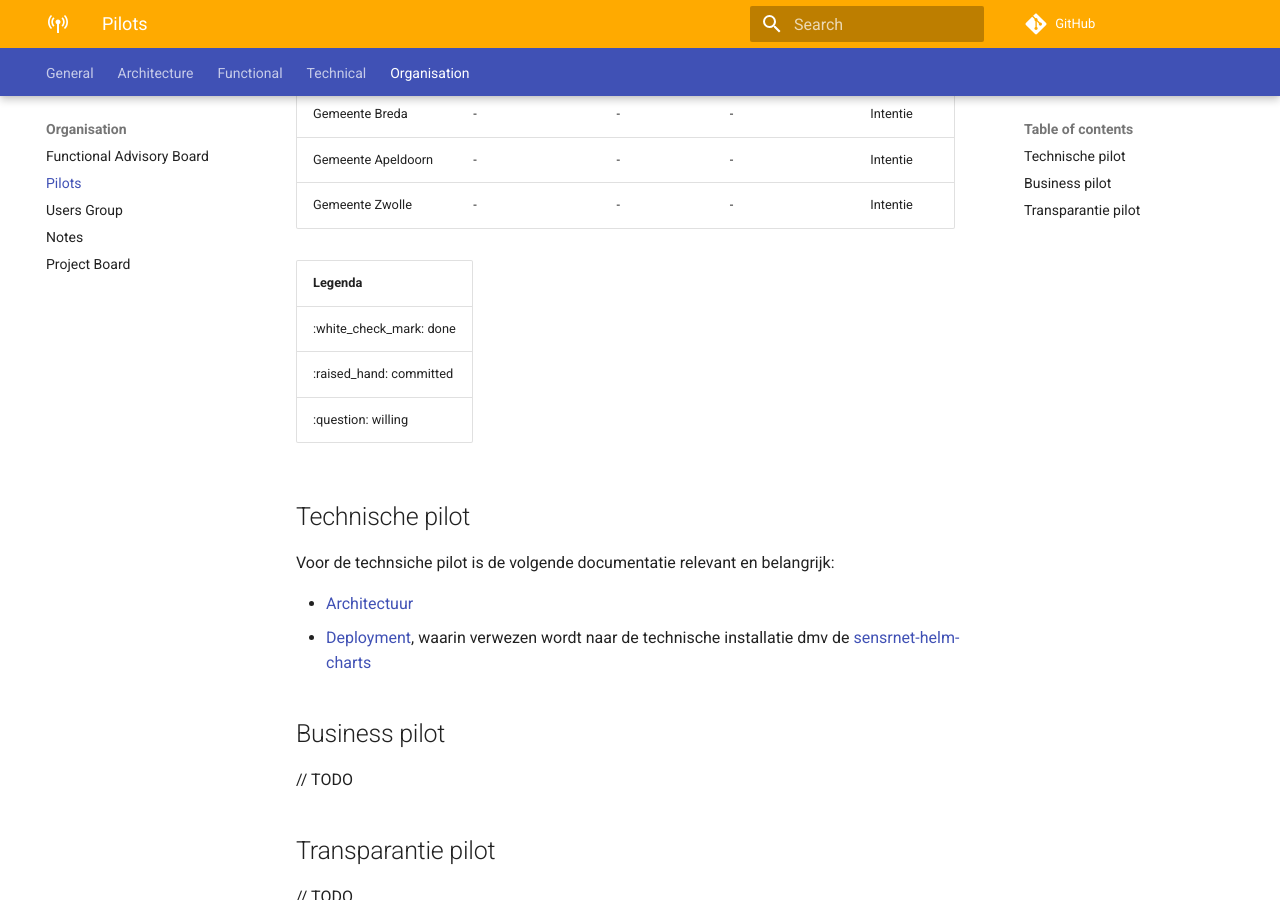
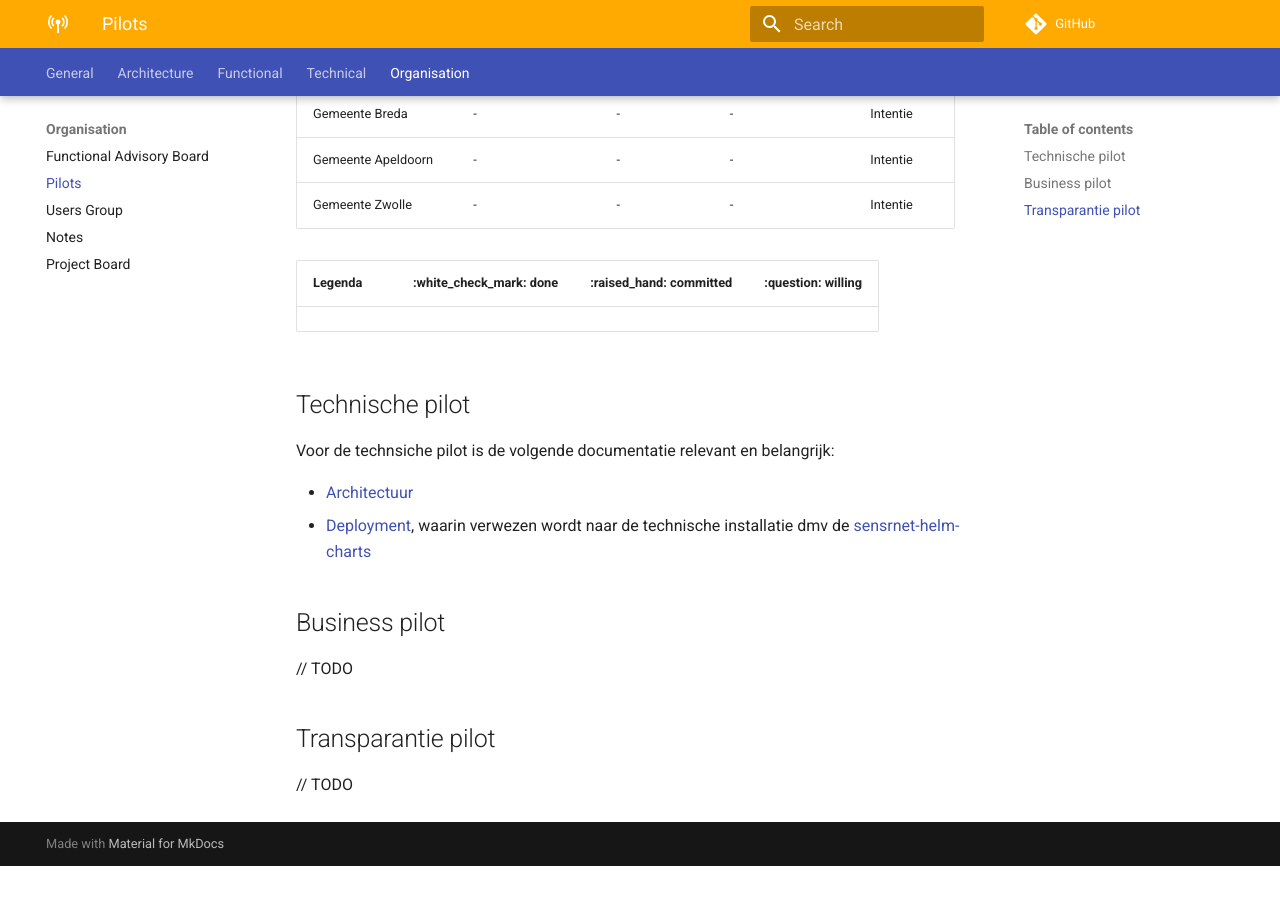
Before and after one commit to kadaster-labs/sensrnet-home, an MkDocs documentation site: the page built from docs/Pilots.md, in a window 1280 px wide and 900 px high, scrolled down 824 px. Built offline with MkDocs 1.6.1 and Material for MkDocs 9.7.7, drawn with Linux system fonts in a browser that asks for light colours; comment, search, counter and statistics services are not loaded; after the commit the page ends 1690 px from its top, so only the background shows below that.

Commit message:
formatting

```diff
--- a/docs/Pilots.md
+++ b/docs/Pilots.md
@@ -20,11 +20,9 @@ In de tweede helft van 2021 worden er een aantal pilots gestart. Pilots kunnen v
 | Gemeente Apeldoorn | -                  | -              | -                   | Intentie |
 | Gemeente Zwolle    | -                  | -              | -                   | Intentie |
 
-| Legenda                 |
-| ----------------------- |
-| :white_check_mark: done |
-| :raised_hand: committed |
-| :question: willing      |
+| Legenda | :white_check_mark: done | :raised_hand: committed | :question: willing |
+| ------- | ----------------------- | ----------------------- | ------------------ |
+
 
 ## Technische pilot
 
```
